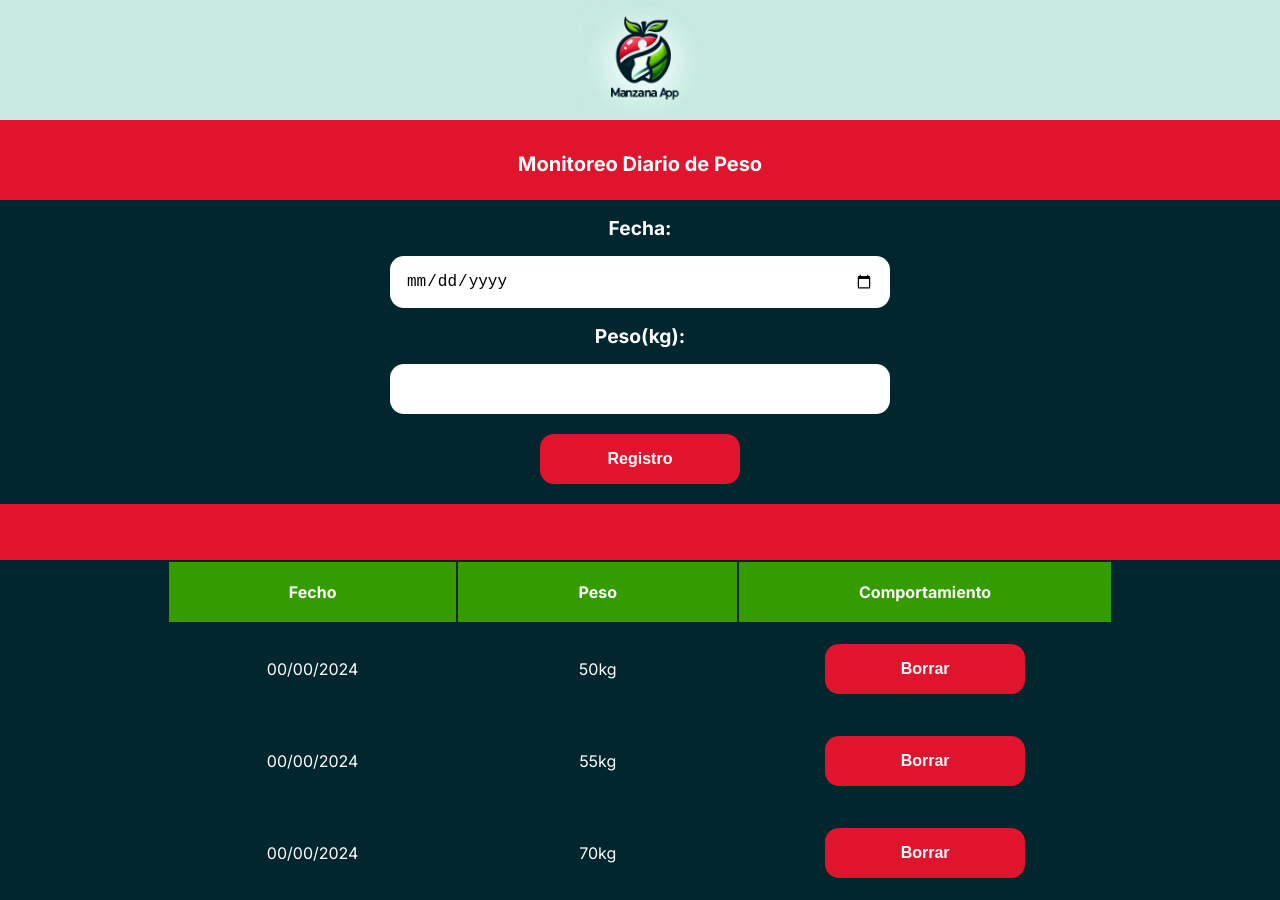
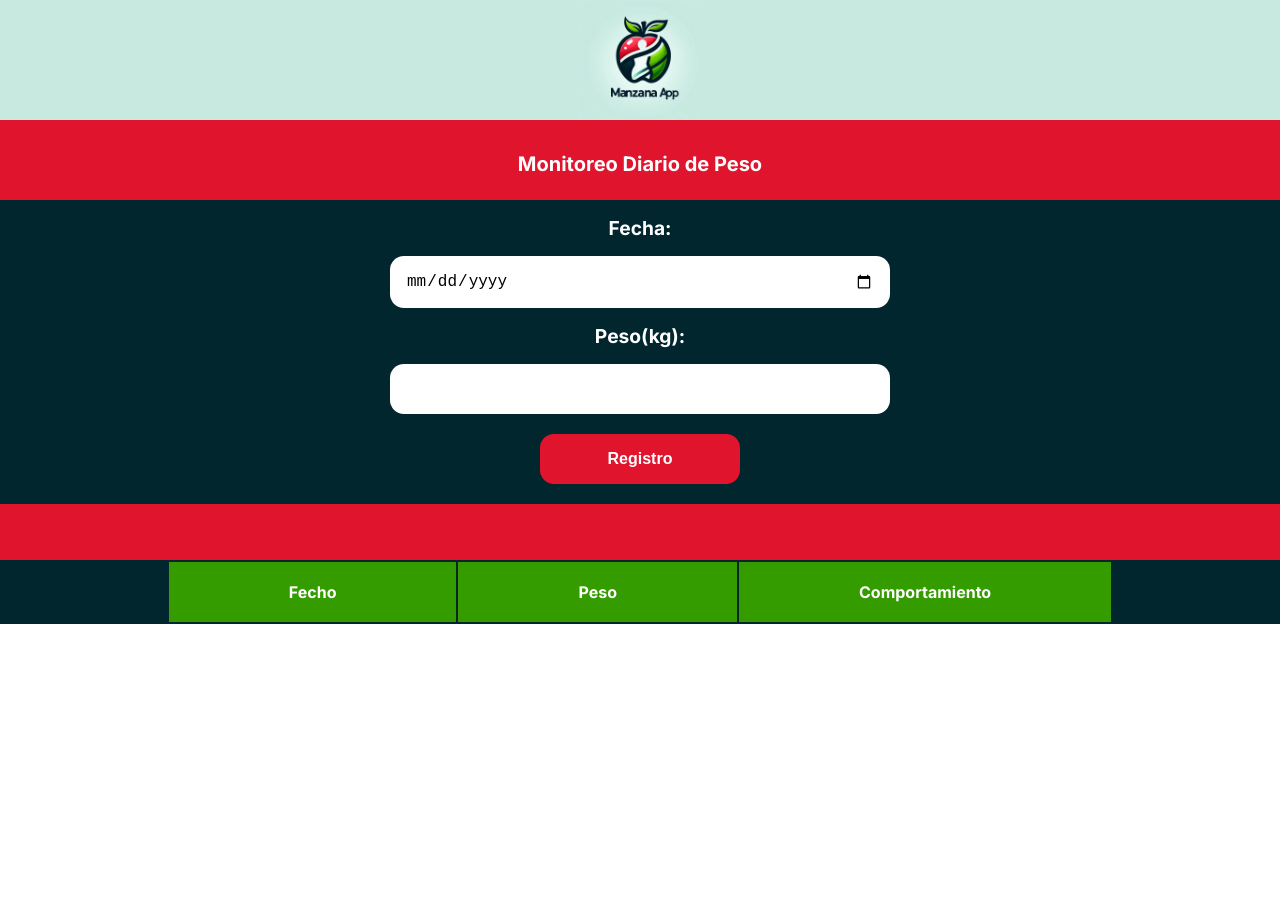
Before and after one commit to itsslash22/ProjetoMaca, a Next.js app: page / in a window 1280 px wide. After the commit the page ends 800 px from the top, so only its background shows below. Built offline with nearby package versions, Linux system fonts and the light colour scheme.

Commit message:
refactoring

```diff
--- a/src/app/components/Tabela.tsx
+++ b/src/app/components/Tabela.tsx
@@ -1,12 +1,10 @@
+'use client';
 import { Table, Thead, Tbody, Tr, Th, Td, TableContainer, Box } from '@chakra-ui/react';
 import ButtonTable from './buttontable';
+import { useHistoricStore } from '../hooks/form.store';
 
 export default function Tabela() {
-  const users = [
-    { data: '00/00/2024', peso: '50kg', email: 'john@example.com' },
-    { data: '00/00/2024', peso: '55kg', email: 'jane@example.com' },
-    { data: '00/00/2024', peso: '70kg', email: 'bob@example.com' },
-  ];
+  const { historic } = useHistoricStore();
 
   return (
     <Box display="flex" justifyContent="center" alignItems="center" bg="#01262e" >
@@ -20,10 +18,10 @@ export default function Tabela() {
             </Tr>
           </Thead>
           <Tbody>
-            {users.map((user) => (
-              <Tr key={user.data} color={'#fff'}>
-                <Td textAlign={'center'} border="none" bg={''}>{user.data}</Td>
-                <Td textAlign={'center'} border="none" bg={''}>{user.peso}</Td>
+            {historic?.map((user) => (
+              <Tr key={user.date} color={'#fff'}>
+                <Td textAlign={'center'} border="none" bg={''}>{user.date}</Td>
+                <Td textAlign={'center'} border="none" bg={''}>{user.weight}</Td>
                 <Td textAlign={'center'} border="none" bg={''}><ButtonTable/></Td>
               </Tr>
             ))}
--- a/src/app/components/form.tsx
+++ b/src/app/components/form.tsx
@@ -8,6 +8,7 @@ import {
   } from '@chakra-ui/react';
 import ButtonForm from './buttonform';
 import { SubmitHandler, useForm } from 'react-hook-form'
+import { useHistoricStore } from '../hooks/form.store';
 
  export interface Fields {
     date: string
@@ -15,6 +16,7 @@ import { SubmitHandler, useForm } from 'react-hook-form'
  }
 
   export default function Form() {
+    const { setHistoric } = useHistoricStore()
     const {
       register,
       handleSubmit,
@@ -22,9 +24,10 @@ import { SubmitHandler, useForm } from 'react-hook-form'
       reset,
     } = useForm<Fields>()
 
-    const onSubmit: SubmitHandler<Fields> = async (data) => {
+    const onSubmit: SubmitHandler<Fields> = async (data: Fields) => {
       console.log(data)
       // reset()
+      setHistoric(data)
     }
 
     return (
--- a/src/app/hooks/form.store.tsx
+++ b/src/app/hooks/form.store.tsx
@@ -1,4 +1,4 @@
-import create from "zustand";
+import { create } from "zustand";
 import { combine } from "zustand/middleware";
 import { persist } from "zustand/middleware";
 
```
